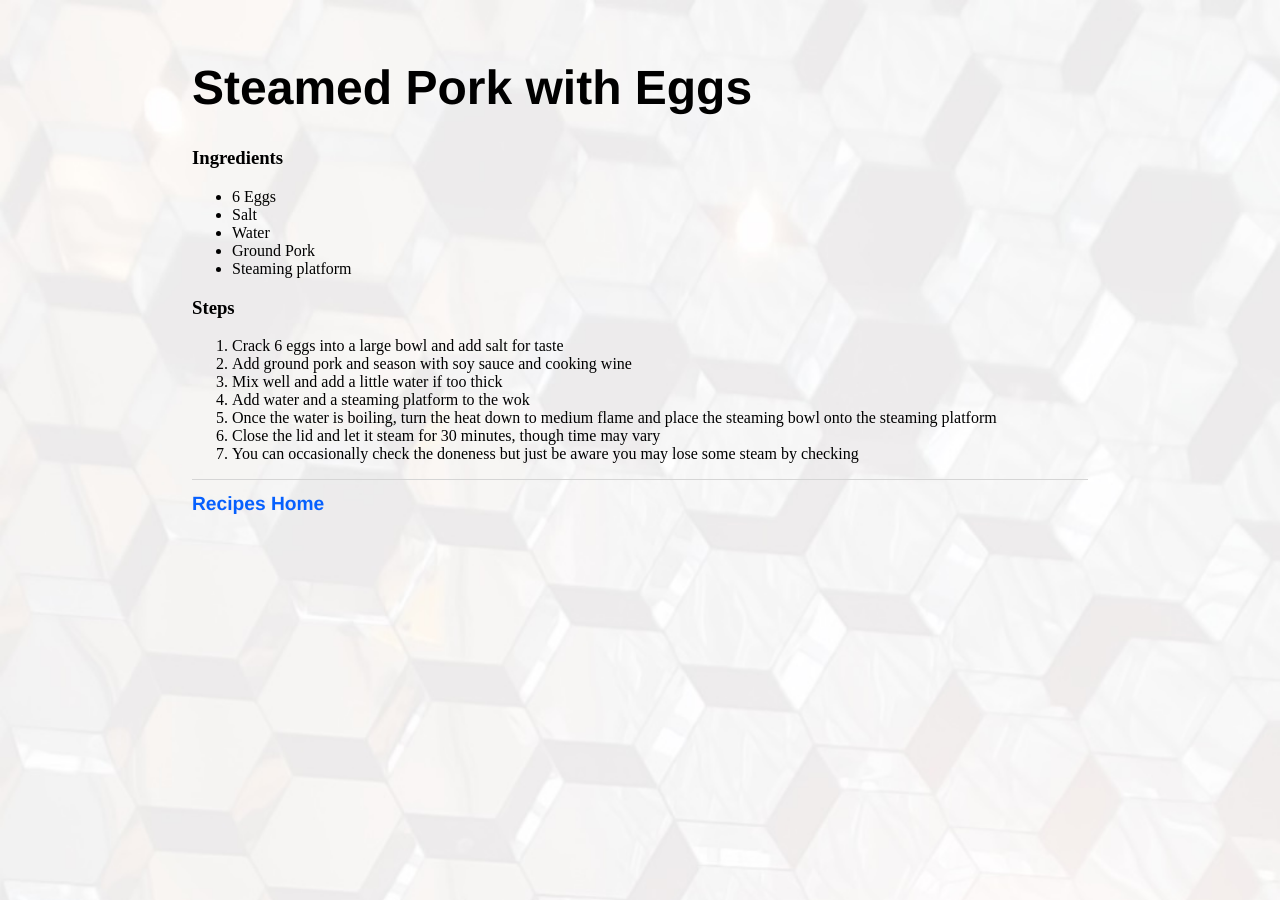
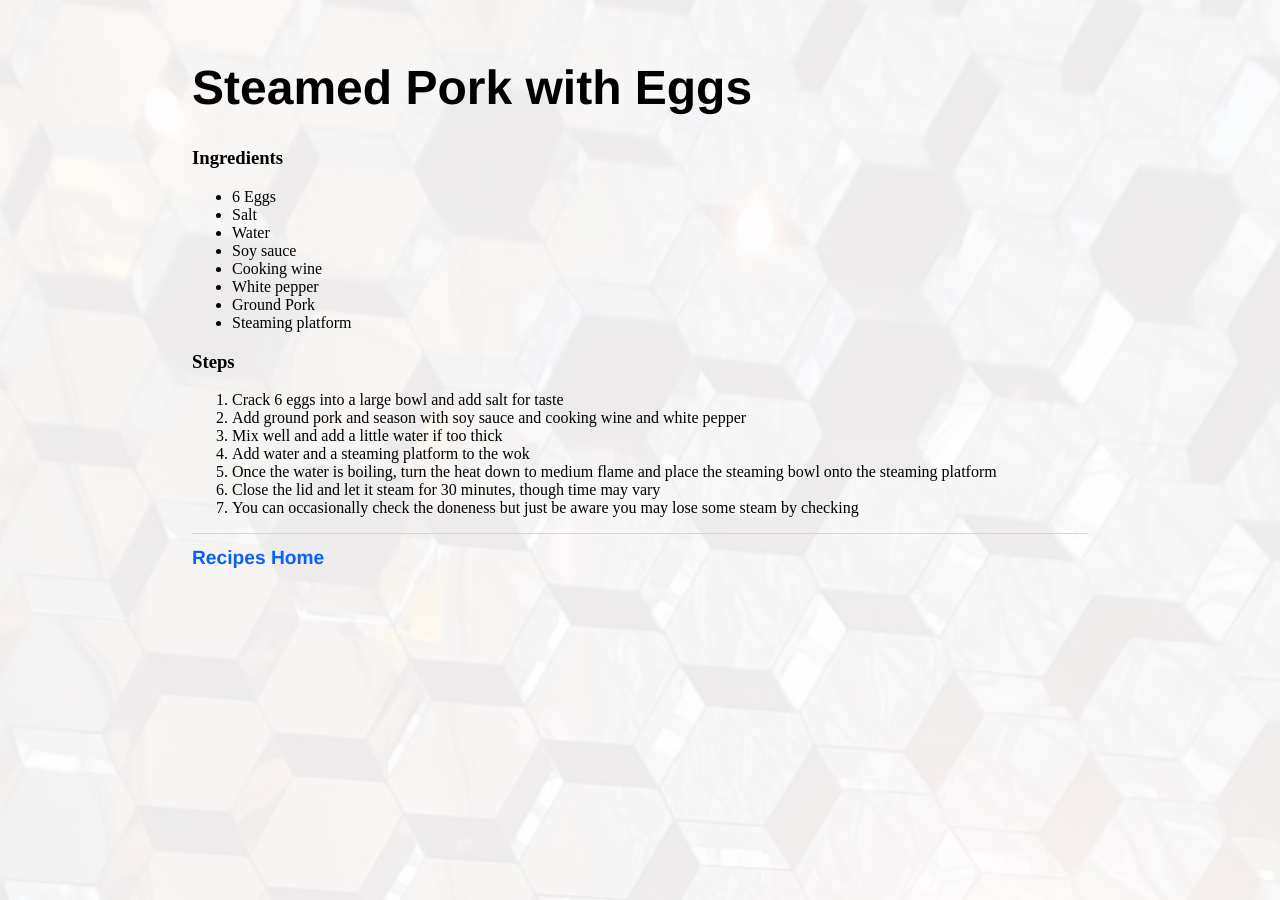
Before and after one commit to superjeffreyc/superjeffreyc.github.io, a Jekyll site: the page built from recipes/steamed_pork_with_eggs.html, in a window 1280 px wide. Built offline with Jekyll 4.4.1, drawn with Linux system fonts in a browser that asks for light colours.

Commit message:
Update steamed_pork_with_eggs.html

```diff
--- a/recipes/steamed_pork_with_eggs.html
+++ b/recipes/steamed_pork_with_eggs.html
@@ -10,6 +10,9 @@ title: Steamed Pork with Eggs
     <li>6 Eggs</li>
     <li>Salt</li>
     <li>Water</li>
+    <li>Soy sauce</li>
+    <li>Cooking wine</li>
+    <li>White pepper</li>
     <li>Ground Pork</li>
     <li>Steaming platform</li>
   </ul>
@@ -17,7 +20,7 @@ title: Steamed Pork with Eggs
   <h3>Steps</h3>
   <ol>
     <li>Crack 6 eggs into a large bowl and add salt for taste</li>
-    <li>Add ground pork and season with soy sauce and cooking wine</li>
+    <li>Add ground pork and season with soy sauce and cooking wine and white pepper</li>
     <li>Mix well and add a little water if too thick</li>
     <li>Add water and a steaming platform to the wok</li>
     <li>Once the water is boiling, turn the heat down to medium flame and place the steaming bowl onto the steaming platform</li>
```
